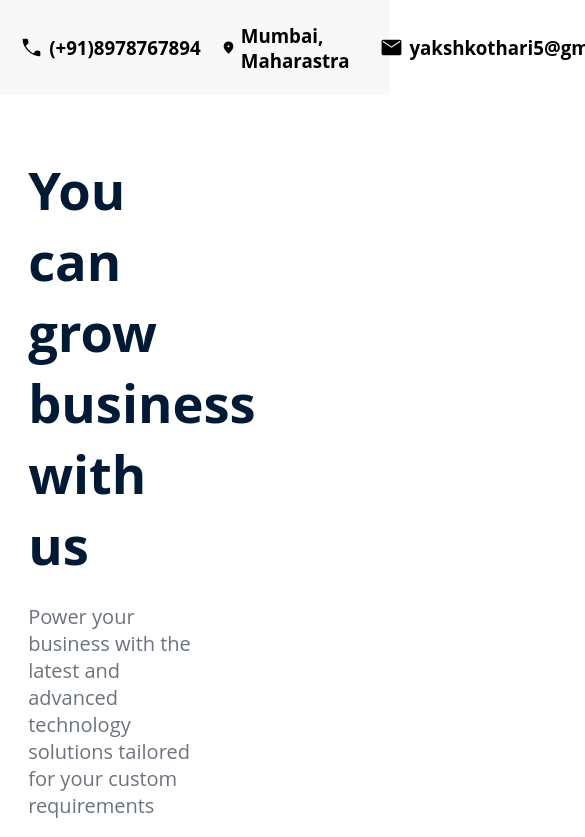
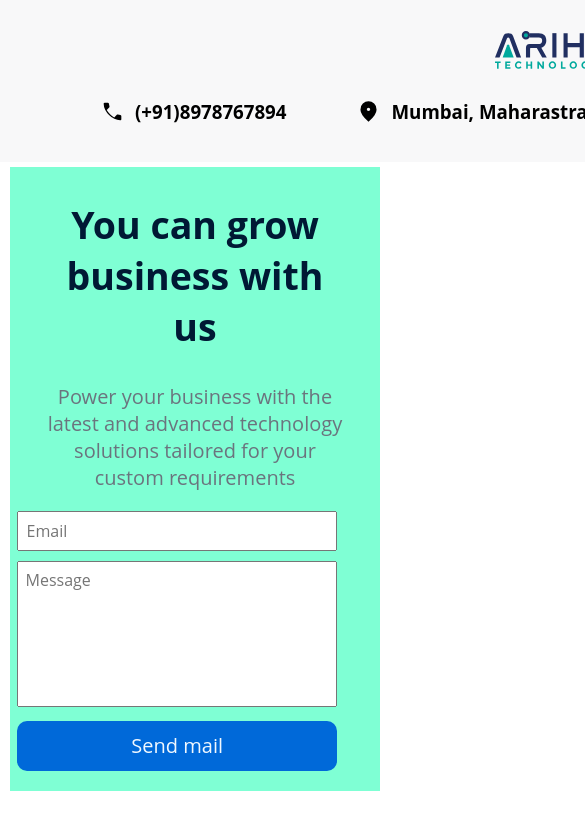
Before and after one commit to parvk/arihawebsite, a Next.js app: page / in a window 390 px wide. Shown: the top 837 px of the page, 585 px wide, since content can reach past the window. Built offline with nearby package versions, Linux system fonts and the light colour scheme.

Commit message:
Yaksh-Responsive

```diff
--- a/pages/index.module.css
+++ b/pages/index.module.css
@@ -1,58 +1,60 @@
+.mainContainer {
+  width: 100%;
+}
+
 .navBar {
-    background-color: #F8F8F9;
+  background-color: #f8f8f9;
   display: flex;
   justify-content: space-between;
   padding: 1%;
 }
 
-.logo{
+.logo {
   margin-left: 4%;
   /* width: 20px;
     height: 15px; */
   width: 160px;
   height: 60px;
-
 }
 
-.logoStyles{
+.logoStyles {
   width: 100%;
   height: 100%;
   object-fit: contain;
 }
 
-.navBarOptions{
+.navBarOptions {
   display: flex;
   justify-content: space-evenly;
   margin-right: 40px;
   align-items: center;
 }
 
-.navBarOptionIconText{
+.navBarOptionIconText {
   display: flex;
   justify-content: center;
   align-items: center;
 }
 
-.navBarIcon{
+.navBarIcon {
   width: 25px;
   height: 25px;
   padding-right: -10px;
 }
 
-.navBarIconStyles{
+.navBarIconStyles {
   width: 100%;
   height: 100%;
   object-fit: contain;
 }
 
-.h3{
+.h3 {
   font-family: "Open Sans", Sans-serif;
   padding: 0px 20px;
   margin-left: -15px;
-
 }
 
-.sectionTwo{
+.sectionTwo {
   display: flex;
   /* background-color: yellow; */
   padding: 5px 10px;
@@ -61,12 +63,12 @@
   background-image: url("/SVG-BG-2.svg");
 }
 
-.growBusiness{
+.growBusiness {
   /* background-color: aquamarine; */
   width: 70%;
 }
 
-.growBusinessHeader{
+.growBusinessHeader {
   padding: 0% 7%;
   font-family: "Open Sans", Sans-serif;
   font-size: 35px;
@@ -74,44 +76,44 @@
   color: #001934;
 }
 
-.growBusinessSubHeader{
+.growBusinessSubHeader {
   max-width: 80%;
   padding: 0% 7%;
   font-family: "Open Sans", Sans-serif;
-    color: #6B747E;
+  color: #6b747e;
   font-size: 20px;
   margin-top: -20px;
 }
 
-.queryForm{
+.queryForm {
   /* display: block; */
   padding: 0% 7%;
 }
 
-.emailID{
+.emailID {
   width: 446px;
   padding: 2%;
-    color: #6B747E;
+  color: #6b747e;
   font-size: medium;
   font-family: "Open Sans", Sans-serif;
   /* border-radius: 10px; */
 }
 
-.messageForUs{
+.messageForUs {
   width: 446px;
   height: 146px;
   /* max-height: 146px;
     max-width: 447px; */
   resize: none;
   padding: 2%;
-    color: #6B747E;
+  color: #6b747e;
   font-size: medium;
   font-family: "Open Sans", Sans-serif;
   margin-top: 10px;
   /* border-radius: 10px; */
 }
 
-.submitButton{
+.submitButton {
   width: 447px;
   height: 50px;
   margin-top: 10px;
@@ -119,46 +121,46 @@
   font-family: "Open Sans", Sans-serif;
   font-size: 20px;
   color: aliceblue;
-    background-color: #0069D9;
+  background-color: #0069d9;
   border: none;
   border-radius: 10px;
   cursor: pointer;
 }
 
-:hover.submitButton{
+:hover.submitButton {
   background-color: #0036d9;
 }
 
 /* Section 3 CSS */
 
-.sectionThree{
+.sectionThree {
   display: block;
   /* background-color: #0069D9; */
 }
 
-.ourProcess{
+.ourProcess {
   font-family: Roboto;
   text-align: center;
   display: block;
 }
 
-.ourProcessHeader{
+.ourProcessHeader {
   font-family: "Open Sans", Sans-serif;
   font-size: 35px;
   color: #001934;
 }
 
-.ourProcessSubHeader{
+.ourProcessSubHeader {
   width: 100%;
   overflow: hidden;
   white-space: wrap;
   font-family: "Open Sans", Sans-serif;
-    color: #6B747E;
+  color: #6b747e;
   font-size: 20px;
   margin: -40px 0px 30px 0px;
 }
 
-.commonHeader{
+.commonHeader {
   font-family: "Open Sans", Sans-serif;
   font-size: 35px;
   color: #001934;
@@ -166,9 +168,9 @@
   margin-top: 10px;
 }
 
-.commonSubHeader{
+.commonSubHeader {
   font-family: "Open Sans", Sans-serif;
-    color: #6B747E;
+  color: #6b747e;
   font-size: 17px;
   padding: 0px 20px;
   margin-top: -20px;
@@ -177,14 +179,14 @@
   /* margin: auto; */
 }
 
-.takeRequirementRefineFurther{
+.takeRequirementRefineFurther {
   display: flex;
   justify-content: center;
   text-align: center;
   /* background-color: beige; */
 }
 
-.takeRequirement{
+.takeRequirement {
   border-right-style: solid;
   border-bottom-style: solid;
   border-color: rgb(223, 223, 223);
@@ -195,7 +197,7 @@
   padding: 30px 0px;
 }
 
-.refineFurther{
+.refineFurther {
   border-bottom-style: solid;
   border-color: rgb(223, 223, 223);
   border-width: thin;
@@ -204,7 +206,7 @@
   padding: 30px 0px;
 }
 
-.borderRightForTest{
+.borderRightForTest {
   border-right-style: solid;
   border-color: rgb(223, 223, 223);
   border-width: thin;
@@ -214,22 +216,21 @@
   padding: 30px 0px;
 }
 
-.noBorderForDevelope{
+.noBorderForDevelope {
   display: block;
   /* background-color: #0036d9; */
   width: 30%;
   padding: 30px 0px;
-
 }
 
-.designConfirmDevelope{
+.designConfirmDevelope {
   display: flex;
   justify-content: center;
   text-align: center;
   /* background-color: beige; */
 }
 
-.testDeliver{
+.testDeliver {
   display: flex;
   justify-content: center;
   text-align: center;
@@ -238,59 +239,58 @@
 
 /* section 4 css */
 
-.sectionFour{
+.sectionFour {
   margin-top: 50px;
   background-image: url("/BackgroundFourthSection.svg");
   padding-bottom: 40px;
 }
 
-.ourServices{
+.ourServices {
   font-family: Roboto;
   text-align: center;
   display: block;
 }
 
-.ourServicesHeader{
+.ourServicesHeader {
   font-family: "Open Sans", Sans-serif;
   font-size: 35px;
   color: #ffffff;
   padding-top: 20px;
 }
 
-.ourServicesSubHeader{
+.ourServicesSubHeader {
   width: 100%;
   overflow: hidden;
   white-space: wrap;
   font-family: "Open Sans", Sans-serif;
-    color: #9DB2C8;
+  color: #9db2c8;
   font-size: 20px;
   margin: -40px 0px 30px 0px;
 }
 
-.sectionFourCommonHeader{
+.sectionFourCommonHeader {
   font-family: "Open Sans", Sans-serif;
   font-size: 20px;
   color: #ffffff;
   margin-top: 5px;
 }
 
-.sectionFourCommonSubHeader{
+.sectionFourCommonSubHeader {
   font-family: "Open Sans", Sans-serif;
-    color: #9DB2C8;
+  color: #9db2c8;
   font-size: 20px;
   padding: 0px 30px;
   margin-top: -15px;
 }
 
-.webDevMobDev{
+.webDevMobDev {
   display: flex;
   justify-content: center;
   text-align: center;
   /* background-color: beige; */
-
 }
 
-.webDevelopement{
+.webDevelopement {
   border-right-style: solid;
   border-bottom-style: solid;
   border-color: #1cc7d3;
@@ -301,7 +301,7 @@
   padding: 30px 0px;
 }
 
-.mobileDevelopement{
+.mobileDevelopement {
   border-bottom-style: solid;
   border-color: #1cc7d3;
   border-width: thin;
@@ -310,7 +310,7 @@
   padding: 30px 0px;
 }
 
-.borderRightForWebDev{
+.borderRightForWebDev {
   border-right-style: solid;
   border-color: #1cc7d3;
   border-width: thin;
@@ -320,77 +320,75 @@
   padding: 30px 0px;
 }
 
-.noBorderForMobDev{
+.noBorderForMobDev {
   display: block;
   /* background-color: #0036d9; */
   width: 30%;
   padding: 30px 0px;
 }
 
-.sectionFive{
-    background-color: #F7F7F8;
+.sectionFive {
+  background-color: #f7f7f8;
 }
 
-.sectionFiveCommonHeader{
+.sectionFiveCommonHeader {
   font-family: "Open Sans", Sans-serif;
   font-size: 35px;
   color: #001934;
   margin-top: 10px;
-
 }
 
-.sectionFiveCommonSubHeader{
+.sectionFiveCommonSubHeader {
   font-family: "Open Sans", Sans-serif;
-    color: #6B747E;
+  color: #6b747e;
   font-size: 17px;
   padding: 7px 20px;
   margin-top: -20px;
 }
 
-.sectionFiveTop{
+.sectionFiveTop {
   padding: 80px 150px 0px 150px;
   display: flex;
   justify-content: space-around;
 }
 
-.sectionWorkingDays{
+.sectionWorkingDays {
   display: block;
 }
 
-.sectionContactInfo{
-    display: block;
-
-}
-
-.sectionGetStartedNow{
+.sectionContactInfo {
   display: block;
 }
 
-.sectionFiveQueryForm{
+.sectionGetStartedNow {
+  display: block;
+}
+
+.sectionFiveQueryForm {
   display: block;
   margin-top: -20px;
 }
 
-.sectionFiveEmailID{
+.sectionFiveEmailID {
   width: 265px;
   padding: 2%;
-    color: #6B747E;
+  color: #6b747e;
   font-size: medium;
   font-family: "Open Sans", Sans-serif;
 }
 
-.sectionFiveMessageForUs{
+.sectionFiveMessageForUs {
   width: 265px;
   height: 90px;
   resize: none;
   padding: 2%;
-    color: #6B747E;
+  color: #6b747e;
   font-size: medium;
   font-family: "Open Sans", Sans-serif;
   margin-top: 10px;
 }
 
-.sectionFiveSubmitButton{
+.sectionFiveSubmitButton {
   width: 265px;
   height: 40px;
   margin-top: 10px;
@@ -404,14 +402,158 @@
   cursor: pointer;
 }
 
-:hover.sectionFiveSubmitButton{
+:hover.sectionFiveSubmitButton {
   background-color: #1ca2d3;
 }
 
-.copyright{
+.copyright {
   border-top: 1px solid #c5c5c5;
   padding: 25px 15px;
   text-align: center;
   color: #555555;
   font-size: 16px;
 }
+
+@media screen and (max-width: 500px) {
+  .mainContainer {
+    width: 100%;
+  }
+
+  .navBar {
+    /* background-color: #0036d9; */
+    display: block;
+    width: fit-content;
+    padding: 20px;
+  }
+
+  .logo {
+    margin: auto;
+    width: 120px;
+    height: 60px;
+  }
+
+  .navBarOptions {
+    display: flex;
+    /* justify-content: center; */
+    margin: auto;
+    padding: 0px 80px;
+    width: max-content;
+  }
+
+  .navBarOptionIconText {
+    display: flex;
+    /* justify-content: center; */
+    /* align-items: center; */
+  }
+
+  .navBarIcon {
+    width: 25px;
+    height: 25px;
+    /* padding-right: -10px; */
+  }
+
+  .navBarIconStyles {
+    width: 100%;
+    height: 100%;
+    object-fit: contain;
+  }
+
+  .h3 {
+    font-family: "Open Sans", Sans-serif;
+    padding: 0px 70px 0px 25px;
+    /* margin-left: -15px; */
+    width: fit-content;
+  }
+
+  /* Section 2 */
+
+  .sectionTwo {
+    flex-direction: column;
+    justify-content: center;
+    /* width: 100%; */
+    width: 100%;
+    padding: 5px 10px;
+    margin-top: 0px;
+    margin-bottom: 60px;
+    background-image: none;
+  }
+
+  .growBusiness {
+    background-color: aquamarine;
+    /* display: block; */
+    display: flex;
+    flex-direction: column;
+    justify-content: center;
+    align-items: center;
+    width: 100%;
+    /* width: max-content; */
+  }
+
+  .growBusinessHeader {
+    padding: 0px;
+    font-family: "Open Sans", Sans-serif;
+    font-size: 25px;
+    width: 100%;
+    /* width: max-content; */
+    color: #001934;
+    text-align: center;
+  }
+
+  .growBusinessSubHeader {
+    width: 100%;
+    /* width: max-content; */
+    padding: 0px;
+    font-family: "Open Sans", Sans-serif;
+    color: #6b747e;
+    text-align: center;
+    font-size: 10x;
+    margin-top: -20px;
+  }
+
+  .queryForm {
+    display: block;
+    padding: 0% 2%;
+    width: 100%;
+  }
+
+  .emailID {
+    width: 90%;
+    padding: 2%;
+    color: #6b747e;
+    font-size: medium;
+    font-family: "Open Sans", Sans-serif;
+    /* border-radius: 10px; */
+  }
+
+  .messageForUs {
+    width: 90%;
+    height: 146px;
+    /* max-height: 146px;
+      max-width: 447px; */
+    resize: none;
+    padding: 2%;
+    color: #6b747e;
+    font-size: medium;
+    font-family: "Open Sans", Sans-serif;
+    margin-top: 10px;
+    /* border-radius: 10px; */
+  }
+
+  .submitButton {
+    width: 90%;
+    height: 50px;
+    margin-top: 10px;
+    margin-bottom: 20px;
+    font-family: "Open Sans", Sans-serif;
+    font-size: 20px;
+    color: aliceblue;
+    background-color: #0069d9;
+    border: none;
+    border-radius: 10px;
+    cursor: pointer;
+  }
+
+  :hover.submitButton {
+    background-color: #0036d9;
+  }
+}
--- a/pages/index.tsx
+++ b/pages/index.tsx
@@ -1,10 +1,13 @@
 import Head from "next/head";
 import Image from "next/image";
 import styles from "./index.module.css";
+<meta name="viewport" content="width=device-width, initial-scale=1.0">
+
+</meta>
 
 export default function Home() {
   return (
-    <div>
+    <div className={styles.mainContainer}>
       {/* Section 1 navbar start */}
       {/* <div className={`${styles.navBar}${styles.navBar}`}> */}
       <div className={styles.navBar}>
```
Lines whose indentation alone changed are shown as unchanged.
